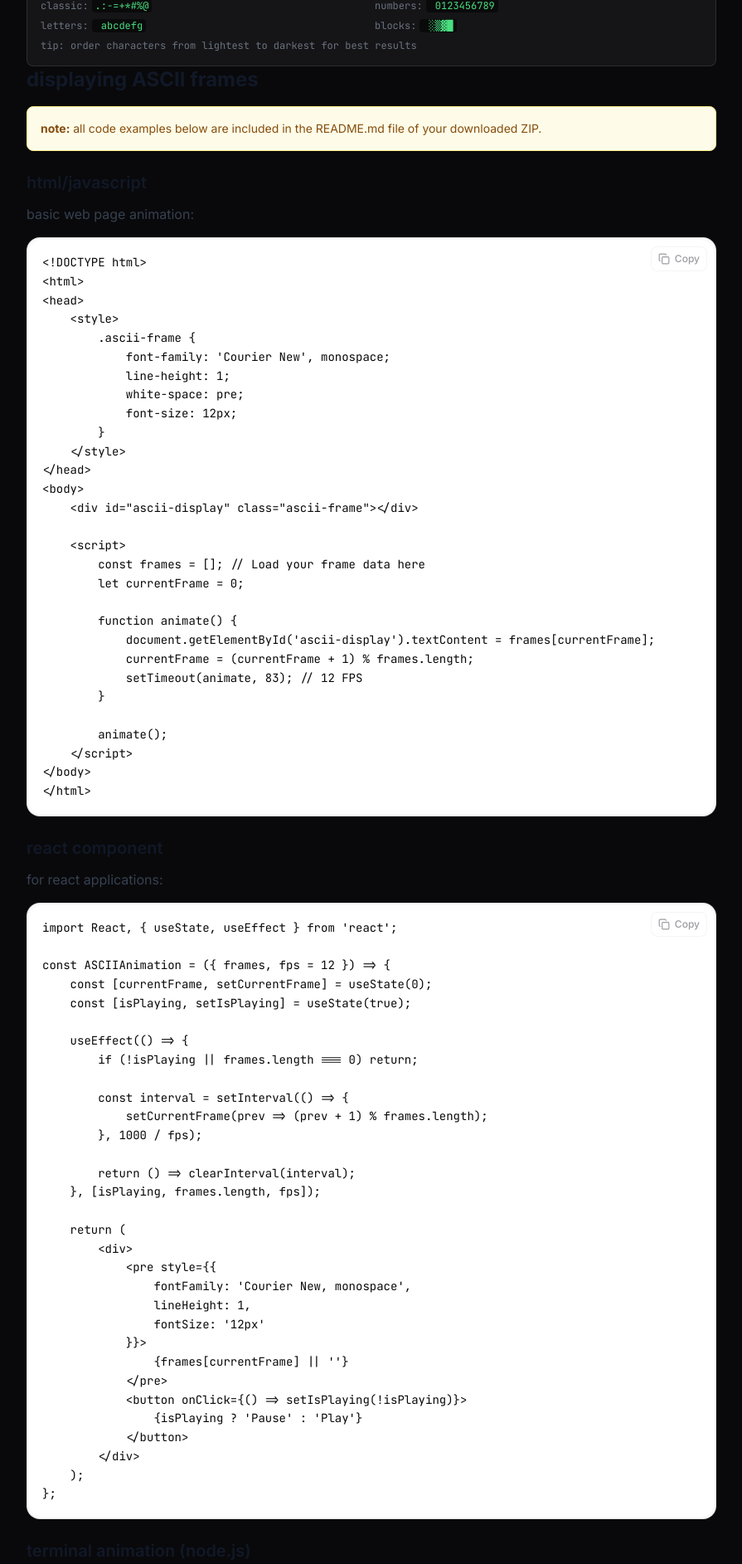
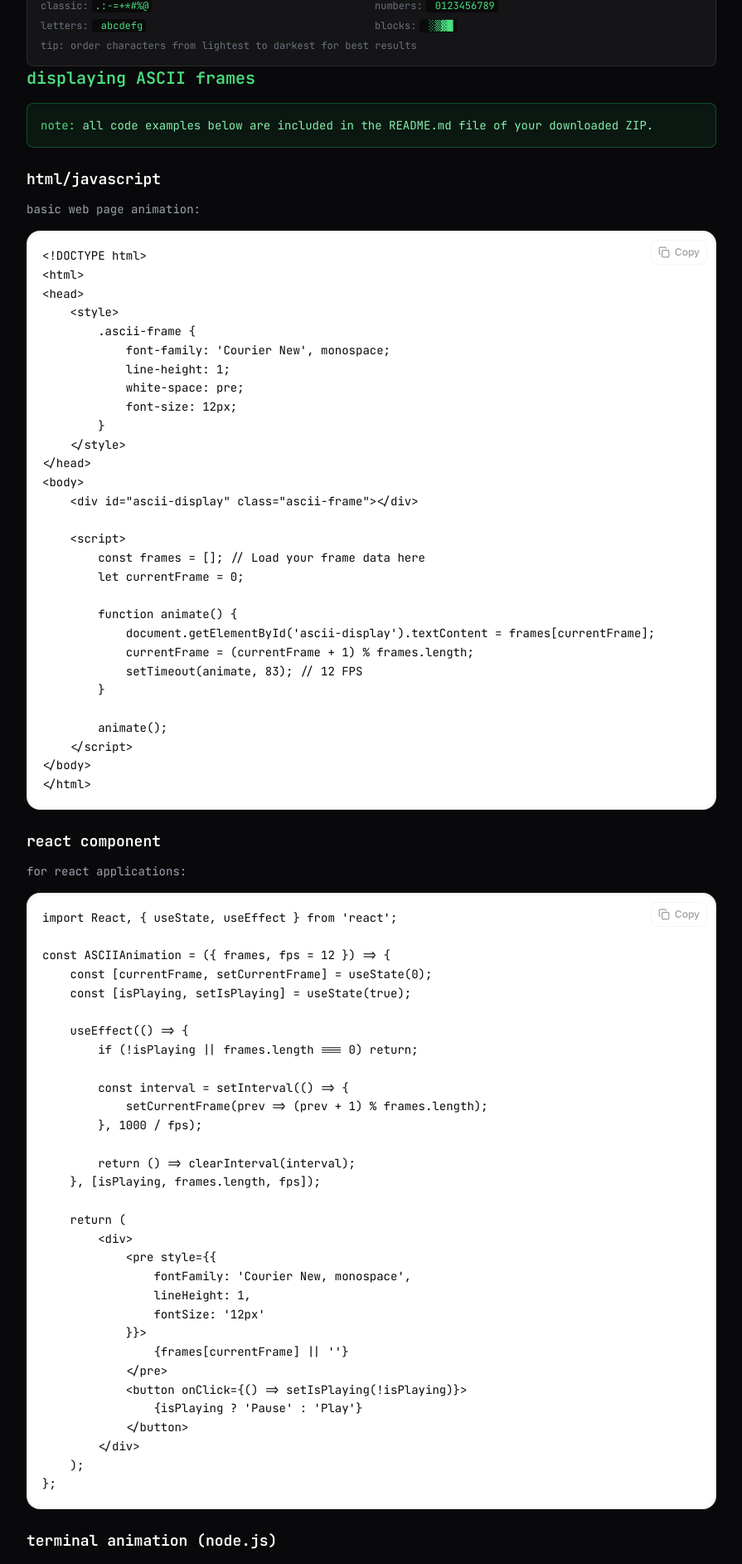
Before and after one commit to ojusxe/howwasyourdayhoney, a Next.js app: page /docs in a window 1280 px wide. Shown: the part 1120-3005 px from the top of the page at 83% size, without its empty margins (192-1087 px from the left). Built offline with nearby package versions, Linux system fonts and the light colour scheme.

Commit message:
add docs

```diff
--- a/app/page.tsx
+++ b/app/page.tsx
@@ -12,6 +12,7 @@ import { BackgroundMedia } from "@/components/ui/bg-media";
 import { Tooltip, TooltipContent, TooltipProvider, TooltipTrigger } from "@/components/ui/tooltip";
 import GettingStarted from "@/components/docs/GettingStarted";
 import HowItWorks from "@/components/docs/HowItWorks";
+import CodeExamples from "@/components/docs/CodeExamples";
 import Troubleshooting from "@/components/docs/Troubleshooting";
 
 type ViewState = "landing" | "upload" | "processing" | "player" | "docs";
@@ -218,6 +219,10 @@ export default function Home() {
 
       <div className="bg-black/60 backdrop-blur-md border border-white/20 rounded-lg p-6 space-y-6">
         <HowItWorks />
+      </div>
+
+      <div className="bg-black/60 backdrop-blur-md border border-white/20 rounded-lg p-6 space-y-6">
+        <CodeExamples />
       </div>
 
       <div className="bg-black/60 backdrop-blur-md border border-white/20 rounded-lg p-6 space-y-6">
--- a/components/docs/CodeExamples.tsx
+++ b/components/docs/CodeExamples.tsx
@@ -2,17 +2,17 @@ import { CodeBlock } from "@/components/ui/code-block";
 
 export default function CodeExamples() {
   return (
-    <section className="mb-8">
-      <h2 className="text-2xl font-bold text-gray-900 mb-4">displaying ASCII frames</h2>
+    <section>
+      <h2 className="text-xl font-bold text-green-400 mb-4 font-mono">displaying ASCII frames</h2>
 
-      <div className="bg-yellow-50 border border-yellow-200 rounded-lg p-4 mb-6">
-        <p className="text-yellow-800 text-sm">
-          <strong>note:</strong> all code examples below are included in the README.md file of your downloaded ZIP.
+      <div className="bg-green-900/20 border border-green-500/30 rounded-lg p-4 mb-6">
+        <p className="text-green-300 text-sm font-mono">
+          <span className="text-green-400">note:</span> all code examples below are included in the README.md file of your downloaded ZIP.
         </p>
       </div>
 
-      <h3 className="text-xl font-semibold text-gray-900 mb-3">html/javascript</h3>
-      <p className="text-gray-700 mb-4">basic web page animation:</p>
+      <h3 className="text-lg font-semibold text-white mb-3 font-mono">html/javascript</h3>
+      <p className="text-gray-400 mb-4 text-sm font-mono">basic web page animation:</p>
 
       <div className="mb-6">
         <CodeBlock
@@ -49,8 +49,8 @@ export default function CodeExamples() {
         />
       </div>
 
-      <h3 className="text-xl font-semibold text-gray-900 mb-3">react component</h3>
-      <p className="text-gray-700 mb-4">for react applications:</p>
+      <h3 className="text-lg font-semibold text-white mb-3 font-mono">react component</h3>
+      <p className="text-gray-400 mb-4 text-sm font-mono">for react applications:</p>
 
       <div className="mb-6">
         <CodeBlock
@@ -89,8 +89,8 @@ const ASCIIAnimation = ({ frames, fps = 12 }) => {
         />
       </div>
 
-      <h3 className="text-xl font-semibold text-gray-900 mb-3">terminal animation (node.js)</h3>
-      <p className="text-gray-700 mb-4">for command-line applications:</p>
+      <h3 className="text-lg font-semibold text-white mb-3 font-mono">terminal animation (node.js)</h3>
+      <p className="text-gray-400 mb-4 text-sm font-mono">for command-line applications:</p>
 
       <div className="mb-6">
         <CodeBlock
```
